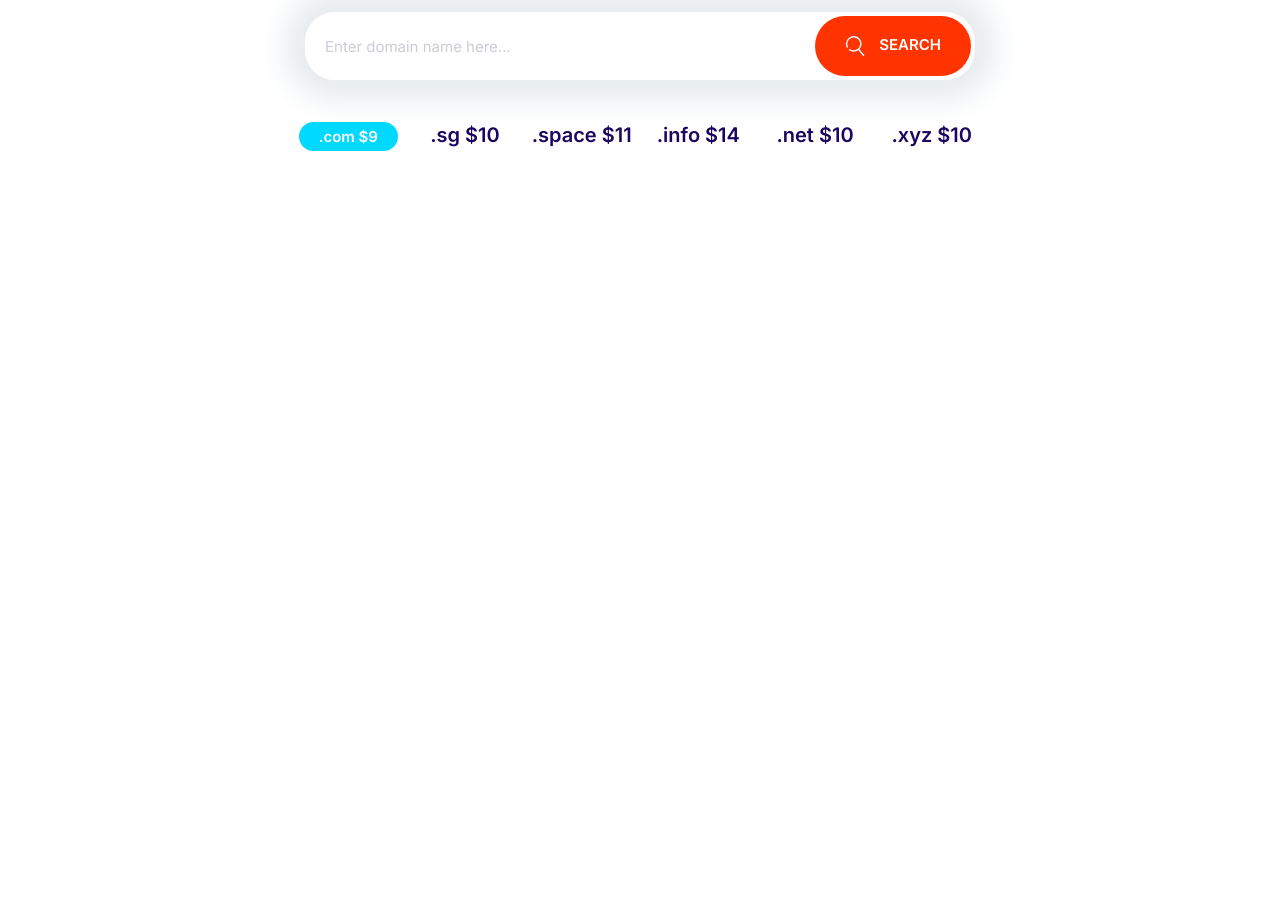
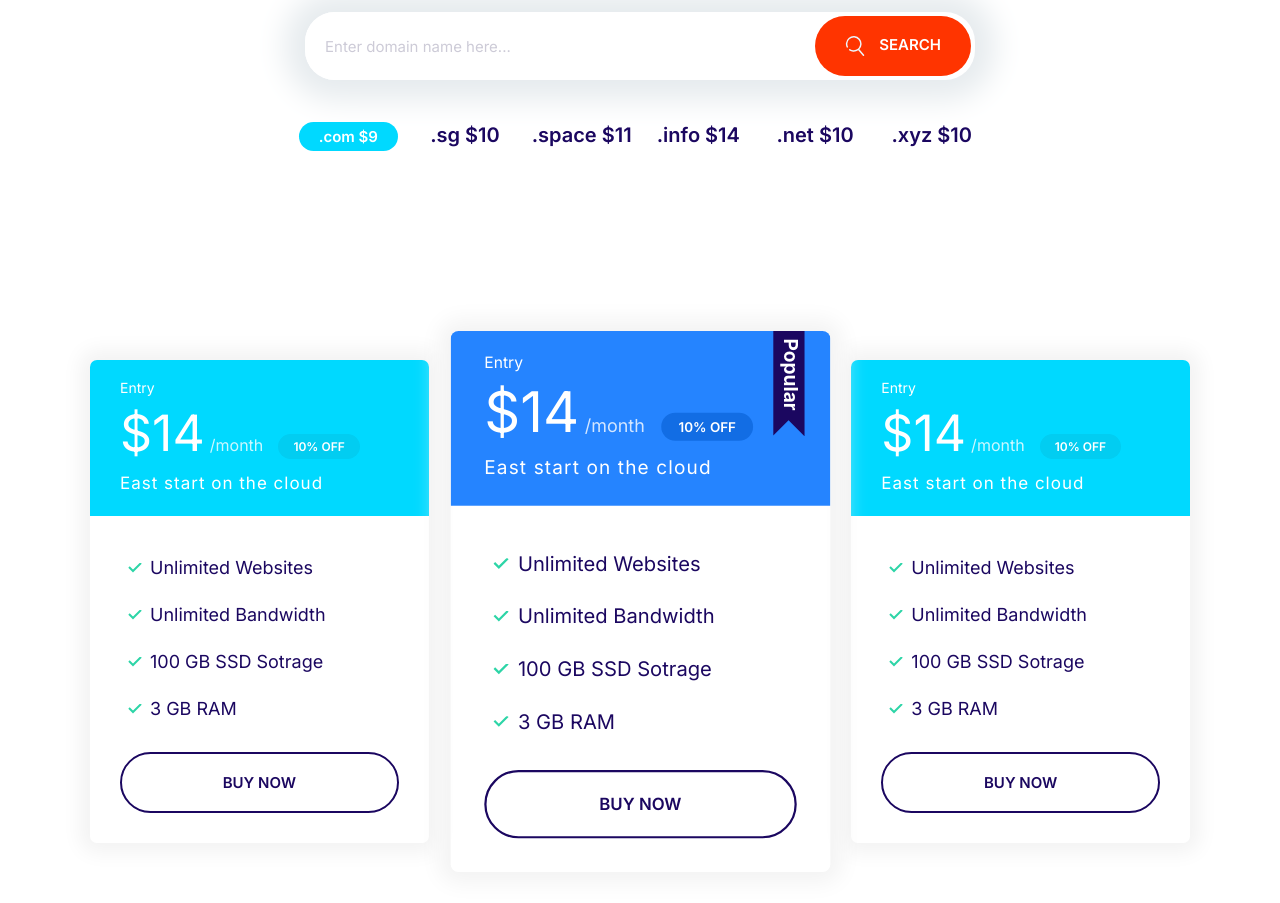
Before and after one commit to Solobrad/Nickefy_Cloud_hosting, a plain HTML site: page index.html in a window 1280 px wide. Shown: the part 918-1821 px from the top of the page. Before the commit the page ends 1218 px from the top, so only its background shows below. Drawn offline with Linux system fonts and the light colour scheme.

Commit message:
Plans block

```diff
--- a/CSS/styles.css
+++ b/CSS/styles.css
@@ -327,12 +327,20 @@ body {
   background: var(--color-secondary);
   color: #fff;
 }
+
+.card--primary .badge--primary {
+  background: #126de4;
+}
 .card--secondary .badge--secondary {
   background: #02cdf1;
 }
 
 
 /* Plans */
+
+.plan {
+  transition: transform 0.2s ease-out;
+}
 .plan__name {
   color: #fff;
   margin: 0;
@@ -362,6 +370,9 @@ body {
   margin-bottom: 2rem;
 }
 
+.plan--popular {
+  transform: scale(1.12);
+}
 .plan--popular .card__header {
   position: relative;
 }
@@ -374,6 +385,15 @@ body {
   top: -6px;
   right: 5%;
 }
+
+.plan:hover {
+  transform: scale(1.05);
+}
+
+.plan--popular:hover {
+  transform: scale(1.15);
+}
+
 
 @media screen and (min-width: 1024px) {
   .plan__name {
@@ -737,3 +757,12 @@ body {
     grid-template-columns: repeat(auto-fit, minmax(10rem, 1fr));
   }
 }
+
+.block-plans .grid {
+  gap: 8rem 4.2rem;
+}
+
+.block-plans .card {
+  max-width: 500px;
+  margin: 0 auto;
+}
--- a/index.html
+++ b/index.html
@@ -55,6 +55,71 @@
       </ul>
     </section>
 
+    <section class="block container block-plans">
+      <div class="grid grid--1x3">
+        <div class="plan">
+          <div class="card card--secondary">
+            <header class="card__header">
+              <h3 class="plan__name">Entry</h3>
+              <span class="plan__price">$14</span>
+              <span class="plan__billing-cycle">/month</span>
+              <span class="badge badge--secondary badge--small">10% OFF</span>
+              <span class="plan__description">East start on the cloud</span>
+            </header>
+            <div class="card__body">
+              <ul class="list list--tick">
+                <li class="list__item">Unlimited Websites</li>
+                <li class="list__item">Unlimited Bandwidth</li>
+                <li class="list__item">100 GB SSD Sotrage</li>
+                <li class="list__item">3 GB RAM</li>
+              </ul>
+              <button class="btn btn--outline btn--block">Buy Now</button>
+            </div>
+          </div>
+        </div>
+        <div class="plan plan--popular">
+          <div class="card card--primary">
+            <header class="card__header">
+              <h3 class="plan__name">Entry</h3>
+              <span class="plan__price">$14</span>
+              <span class="plan__billing-cycle">/month</span>
+              <span class="badge badge--primary badge--small">10% OFF</span>
+              <span class="plan__description">East start on the cloud</span>
+            </header>
+            <div class="card__body">
+              <ul class="list list--tick">
+                <li class="list__item">Unlimited Websites</li>
+                <li class="list__item">Unlimited Bandwidth</li>
+                <li class="list__item">100 GB SSD Sotrage</li>
+                <li class="list__item">3 GB RAM</li>
+              </ul>
+              <button class="btn btn--outline btn--block">Buy Now</button>
+            </div>
+          </div>
+        </div>
+        <div class="plan">
+          <div class="card card--secondary">
+            <header class="card__header">
+              <h3 class="plan__name">Entry</h3>
+              <span class="plan__price">$14</span>
+              <span class="plan__billing-cycle">/month</span>
+              <span class="badge badge--secondary badge--small">10% OFF</span>
+              <span class="plan__description">East start on the cloud</span>
+            </header>
+            <div class="card__body">
+              <ul class="list list--tick">
+                <li class="list__item">Unlimited Websites</li>
+                <li class="list__item">Unlimited Bandwidth</li>
+                <li class="list__item">100 GB SSD Sotrage</li>
+                <li class="list__item">3 GB RAM</li>
+              </ul>
+              <button class="btn btn--outline btn--block">Buy Now</button>
+            </div>
+          </div>
+        </div>
+      </div>
+    </section>
+
     <script src="js/main.js"></script>
   </body>
 </html>
```
Also changed, not shown: components/block-plans.html (added, +64 -0 lines).
